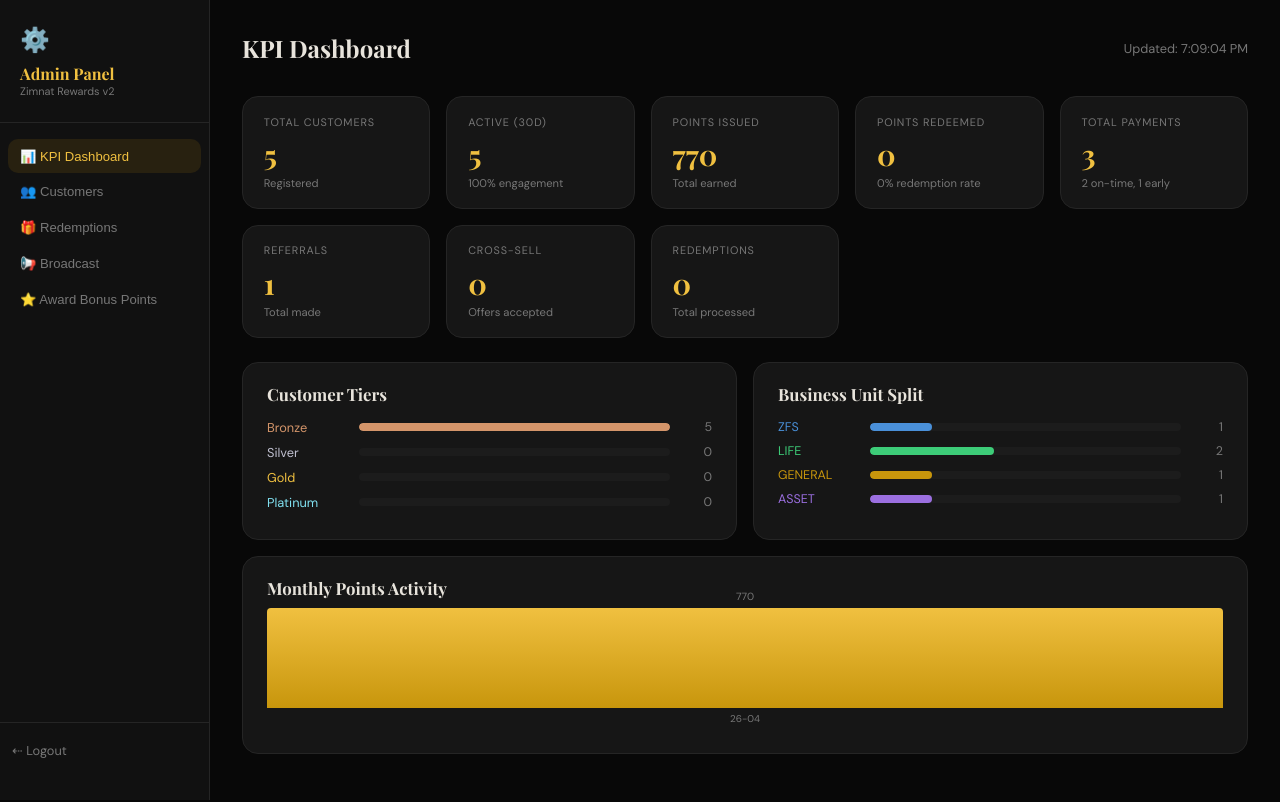
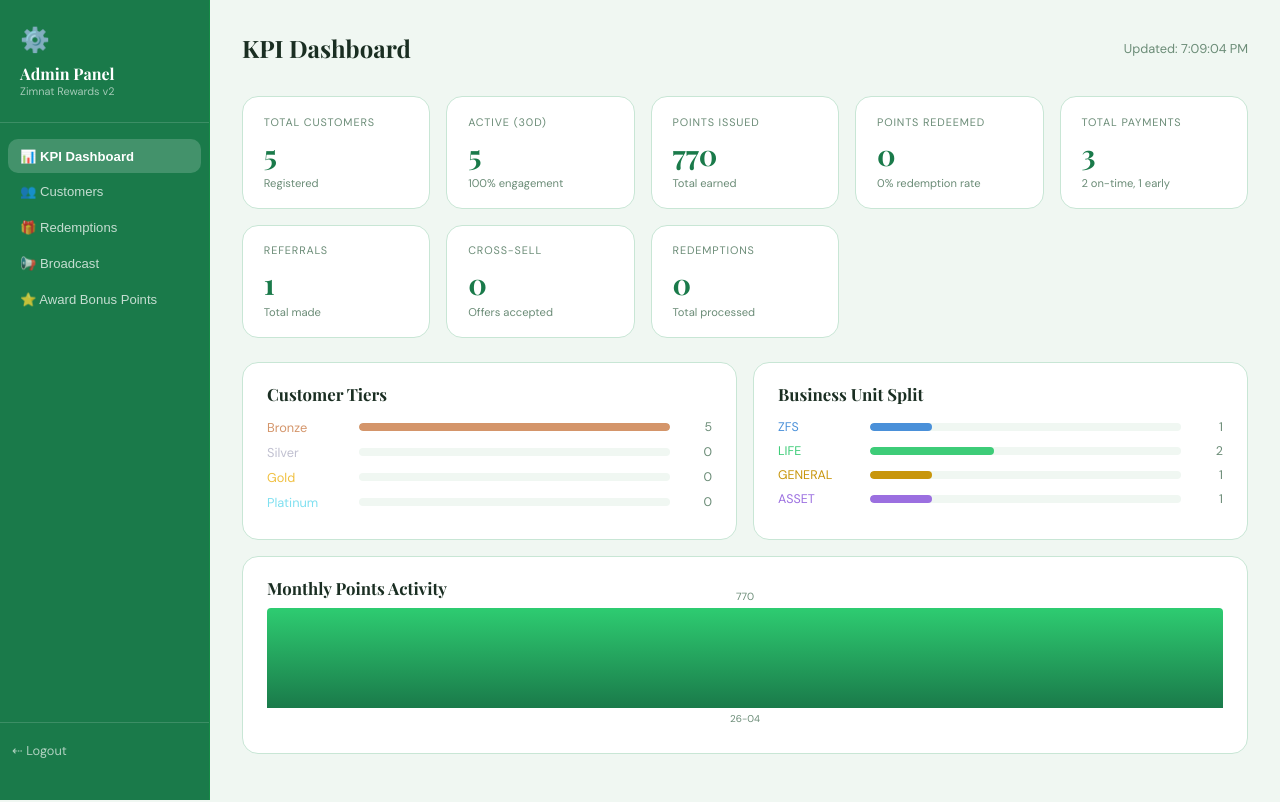
Before and after one commit to Anashe-Masomeke/ZIMNAT-, a Flask app: page /admin in a window 1280 px wide. Run offline with Flask 3, Linux system fonts and the light colour scheme; the visitor is signed in with stand-in values (Sample User, id 1); data comes from the database, SQL or seed files in the repository; data that the repository does not hold is empty.

Commit message:
Update admin_dashboard.html

```diff
--- a/templates/admin_dashboard.html
+++ b/templates/admin_dashboard.html
@@ -5,21 +5,22 @@
 <title>Zimnat Rewards — Admin</title>
 <link href="https://fonts.googleapis.com/css2?family=Playfair+Display:wght@700&family=DM+Sans:wght@400;500;600&display=swap" rel="stylesheet">
 <style>
-:root{--gold:#C8960C;--gold-light:#F0C040;--dark:#080808;--panel:#111;--card:#161616;
-  --card2:#1C1C1C;--border:#252525;--text:#E8E4DC;--muted:#777;--green:#3DCC78;--red:#E05050;--blue:#4A90D9;}
+:root{--green:#1A7A4A;--green-light:#2ECC71;--gold:#1A7A4A;--gold-light:#2ECC71;
+  --dark:#F0F7F2;--panel:#FFFFFF;--card:#FFFFFF;--card2:#F0F7F2;--border:#C8E6D5;
+  --text:#1A2E22;--muted:#6B8C77;--red:#C0392B;--blue:#1A6B8A;}
 *{box-sizing:border-box;margin:0;padding:0;}
-body{background:var(--dark);color:var(--text);font-family:'DM Sans',sans-serif;min-height:100vh;display:flex;}
-.sidebar{width:210px;min-height:100vh;background:var(--panel);border-right:1px solid var(--border);
+body{background:#F0F7F2;color:var(--text);font-family:'DM Sans',sans-serif;min-height:100vh;display:flex;}
+.sidebar{width:210px;min-height:100vh;background:#1A7A4A;border-right:1px solid #158A45;
   display:flex;flex-direction:column;padding:1.5rem 0;position:fixed;left:0;top:0;}
-.sidebar-logo{padding:0 1.25rem 1.5rem;border-bottom:1px solid var(--border);}
-.sidebar-logo h2{font-family:'Playfair Display',serif;font-size:1rem;color:var(--gold-light);margin-top:.5rem;}
-.sidebar-logo p{font-size:.68rem;color:var(--muted);}
+.sidebar-logo{padding:0 1.25rem 1.5rem;border-bottom:1px solid rgba(255,255,255,0.15);}
+.sidebar-logo h2{font-family:'Playfair Display',serif;font-size:1rem;color:#fff;margin-top:.5rem;}
+.sidebar-logo p{font-size:.68rem;color:rgba(255,255,255,0.6);}
 nav{flex:1;padding:1rem .5rem;}
 .nav-item{display:flex;align-items:center;gap:.7rem;padding:.6rem .75rem;border-radius:10px;
-  cursor:pointer;font-size:.82rem;font-weight:500;color:var(--muted);transition:all .15s;
+  cursor:pointer;font-size:.82rem;font-weight:500;color:rgba(255,255,255,0.75);transition:all .15s;
   margin-bottom:.1rem;border:none;background:none;width:100%;text-align:left;}
-.nav-item:hover{background:var(--card);color:var(--text);}
-.nav-item.active{background:rgba(200,150,12,.12);color:var(--gold-light);}
+.nav-item:hover{background:rgba(255,255,255,0.12);color:#fff;}
+.nav-item.active{background:rgba(255,255,255,0.18);color:#fff;font-weight:600;}
 .main{margin-left:210px;flex:1;padding:2rem;}
 .topbar{display:flex;justify-content:space-between;align-items:center;margin-bottom:2rem;}
 .topbar h1{font-family:'Playfair Display',serif;font-size:1.5rem;}
@@ -27,7 +28,7 @@ nav{flex:1;padding:1rem .5rem;}
 .stats-grid{display:grid;grid-template-columns:repeat(auto-fit,minmax(160px,1fr));gap:1rem;margin-bottom:1.5rem;}
 .stat-card{background:var(--card);border:1px solid var(--border);border-radius:16px;padding:1.1rem 1.3rem;}
 .stat-card .label{font-size:.68rem;color:var(--muted);letter-spacing:.08em;text-transform:uppercase;margin-bottom:.4rem;}
-.stat-card .value{font-family:'Playfair Display',serif;font-size:1.8rem;color:var(--gold-light);}
+.stat-card .value{font-family:'Playfair Display',serif;font-size:1.8rem;color:var(--green);}
 .stat-card .sub{font-size:.7rem;color:var(--muted);margin-top:.2rem;}
 .card{background:var(--card);border:1px solid var(--border);border-radius:16px;padding:1.25rem 1.5rem;margin-bottom:1rem;}
 .two-col{display:grid;grid-template-columns:1fr 1fr;gap:1rem;}
@@ -43,12 +44,12 @@ tr:last-child td{border-bottom:none;}
 .form-group{margin-bottom:.85rem;}
 .form-group label{display:block;font-size:.7rem;color:var(--muted);letter-spacing:.08em;
   text-transform:uppercase;margin-bottom:.35rem;}
-.form-group input,.form-group select,.form-group textarea{width:100%;background:var(--card2);
+.form-group input,.form-group select,.form-group textarea{width:100%;background:#fff;
   border:1px solid var(--border);border-radius:10px;padding:.65rem .9rem;color:var(--text);
   font-family:'DM Sans',sans-serif;font-size:.87rem;outline:none;transition:border-color .2s;resize:vertical;}
-.form-group input:focus,.form-group select:focus,.form-group textarea:focus{border-color:var(--gold);}
-.submit-btn{padding:.65rem 1.3rem;background:linear-gradient(135deg,var(--gold),var(--gold-light));
-  border:none;border-radius:10px;color:#000;font-family:'DM Sans',sans-serif;font-weight:600;
+.form-group input:focus,.form-group select:focus,.form-group textarea:focus{border-color:var(--green);}
+.submit-btn{padding:.65rem 1.3rem;background:linear-gradient(135deg,var(--green),var(--green-light));
+  border:none;border-radius:10px;color:#fff;font-family:'DM Sans',sans-serif;font-weight:600;
   font-size:.87rem;cursor:pointer;}
 .submit-btn:hover{opacity:.88;}
 .toast{position:fixed;bottom:2rem;right:2rem;padding:.8rem 1.1rem;border-radius:10px;
@@ -57,9 +58,9 @@ tr:last-child td{border-bottom:none;}
 .toast.show{transform:translateY(0);opacity:1;}
 .toast.success{background:rgba(61,204,120,.95);color:#000;}
 .toast.error{background:rgba(220,80,80,.95);color:#fff;}
-.toast.info{background:rgba(200,150,12,.95);color:#000;}
+.toast.info{background:rgba(26,122,74,.95);color:#fff;}
 .kpi-bar-wrap{background:var(--card2);border-radius:6px;height:10px;overflow:hidden;margin-top:.3rem;}
-.kpi-bar-fill{height:100%;background:linear-gradient(90deg,var(--gold),var(--gold-light));border-radius:6px;}
+.kpi-bar-fill{height:100%;background:linear-gradient(90deg,var(--green),var(--green-light));border-radius:6px;}
 .bu-row{display:flex;align-items:center;justify-content:space-between;margin-bottom:.5rem;}
 .bu-label{font-size:.8rem;width:80px;}
 .bu-bar-wrap{flex:1;margin:0 .75rem;background:var(--card2);border-radius:4px;height:8px;overflow:hidden;}
@@ -82,8 +83,8 @@ tr:last-child td{border-bottom:none;}
     <button class="nav-item" onclick="nav('broadcast')">📢 Broadcast</button>
     <button class="nav-item" onclick="nav('bonus')">⭐ Award Bonus Points</button>
   </nav>
-  <div style="padding:1rem .75rem;border-top:1px solid var(--border);">
-    <a href="/admin/logout" style="color:var(--muted);font-size:.8rem;text-decoration:none;">⇠ Logout</a>
+  <div style="padding:1rem .75rem;border-top:1px solid rgba(255,255,255,0.15);">
+    <a href="/admin/logout" style="color:rgba(255,255,255,0.65);font-size:.8rem;text-decoration:none;">⇠ Logout</a>
   </div>
 </aside>
 
@@ -122,7 +123,7 @@ tr:last-child td{border-bottom:none;}
 <div class="page" id="page-customers">
   <div class="topbar"><h1>All Customers</h1>
     <input type="text" id="cust-search" placeholder="Search name or phone..." oninput="filterCustomers()"
-      style="background:var(--card);border:1px solid var(--border);border-radius:8px;padding:.5rem .85rem;
+      style="background:#fff;border:1px solid var(--border);border-radius:8px;padding:.5rem .85rem;
       color:var(--text);font-family:'DM Sans',sans-serif;font-size:.82rem;outline:none;width:220px;">
   </div>
   <div class="card">
@@ -251,7 +252,7 @@ async function loadKPI(){
       const h=max>0?Math.round((m.points/max)*100):0;
       return `<div style="display:flex;flex-direction:column;align-items:center;flex:1;gap:.3rem">
         <div style="font-size:.65rem;color:var(--muted)">${(m.points||0).toLocaleString()}</div>
-        <div style="width:100%;height:${h}px;background:linear-gradient(0deg,var(--gold),var(--gold-light));
+        <div style="width:100%;height:${h}px;background:linear-gradient(0deg,var(--green),var(--green-light));
           border-radius:4px 4px 0 0;min-height:4px"></div>
         <div style="font-size:.62rem;color:var(--muted)">${(m.month||'').slice(2)}</div></div>`;
     }).join('');
```
